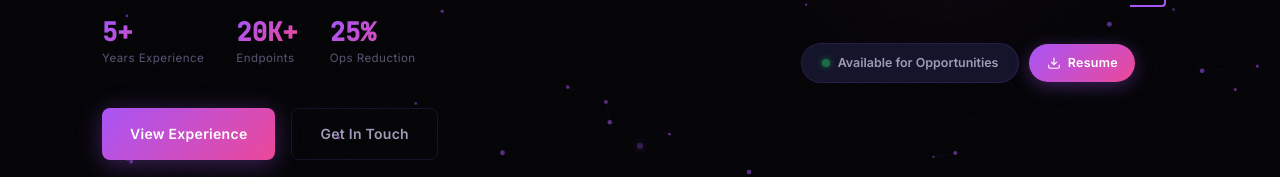
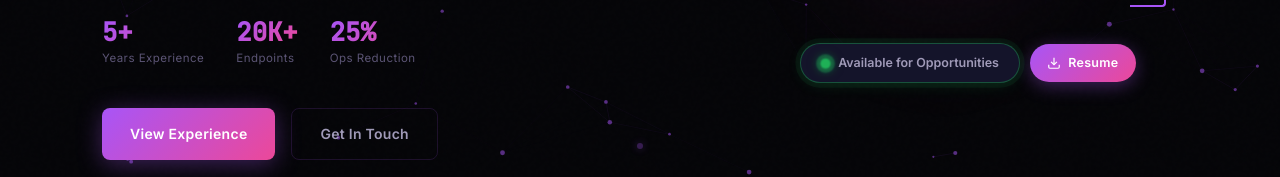
Before and after one commit to tinkughosh/portfolio, a plain HTML site: page index.html in a window 1280 px wide. Shown: the part 623-800 px from the top of the page. Drawn offline with Linux system fonts and the light colour scheme.

Commit message:
Animate Available for Opportunities badge
Adds three layered animations to draw the eye without being noisy:
- Soft green breathing glow on the whole pill (2.6s)
- Brighter pulsing dot that scales subtly (1.6s)
- Two staggered radar-style rings expanding from the dot (1.8s)
Hover lifts and brightens the border. Removed unused pulse keyframe.

Co-Authored-By: Claude Opus 4.7 (1M context) <noreply@anthropic.com>

```diff
--- a/style.css
+++ b/style.css
@@ -242,14 +242,41 @@ body::before {
   padding: 0.5rem 1.25rem; border-radius: 999px;
   font-size: 0.78rem; font-weight: 600;
   background: var(--surface-2);
-  border: 1px solid var(--border);
+  border: 1px solid rgba(34, 197, 94, 0.35);
   color: var(--text-muted);
+  position: relative;
+  animation: badgeBreathe 2.6s ease-in-out infinite;
+  transition: transform 0.25s, border-color 0.25s;
+}
+.hero-photo-badge:hover {
+  transform: translateY(-2px) scale(1.03);
+  border-color: rgba(34, 197, 94, 0.7);
 }
 .hero-photo-badge .badge-dot {
-  width: 8px; height: 8px; border-radius: 50%;
+  width: 9px; height: 9px; border-radius: 50%;
   background: #22c55e;
-  box-shadow: 0 0 6px #22c55e;
-  animation: pulse 2s infinite;
+  position: relative;
+  box-shadow: 0 0 8px #22c55e, 0 0 16px rgba(34, 197, 94, 0.5);
+  animation: dotPulse 1.6s ease-in-out infinite;
+}
+.hero-photo-badge .badge-dot::before,
+.hero-photo-badge .badge-dot::after {
+  content: ""; position: absolute; inset: 0;
+  border-radius: 50%; background: #22c55e;
+  animation: dotRing 1.8s cubic-bezier(0.4, 0, 0.2, 1) infinite;
+}
+.hero-photo-badge .badge-dot::after { animation-delay: 0.9s; }
+@keyframes badgeBreathe {
+  0%, 100% { box-shadow: 0 0 0 0 rgba(34, 197, 94, 0.0); }
+  50% { box-shadow: 0 0 0 6px rgba(34, 197, 94, 0.08), 0 4px 18px rgba(34, 197, 94, 0.15); }
+}
+@keyframes dotPulse {
+  0%, 100% { transform: scale(1); opacity: 1; }
+  50% { transform: scale(1.15); opacity: 0.85; }
+}
+@keyframes dotRing {
+  0% { transform: scale(1); opacity: 0.65; }
+  100% { transform: scale(2.8); opacity: 0; }
 }
 .hero-resume-btn {
   display: inline-flex; align-items: center; gap: 0.45rem;
@@ -266,7 +293,6 @@ body::before {
   box-shadow: 0 6px 28px rgba(168, 85, 247, 0.55);
 }
 .hero-resume-btn svg { width: 14px; height: 14px; flex-shrink: 0; }
-@keyframes pulse { 0%,100%{opacity:1} 50%{opacity:0.5} }
 
 /* ── LEFT: TEXT (column 1 via DOM order) ── */
 .hero-text { display: flex; flex-direction: column; gap: 0; }
```
